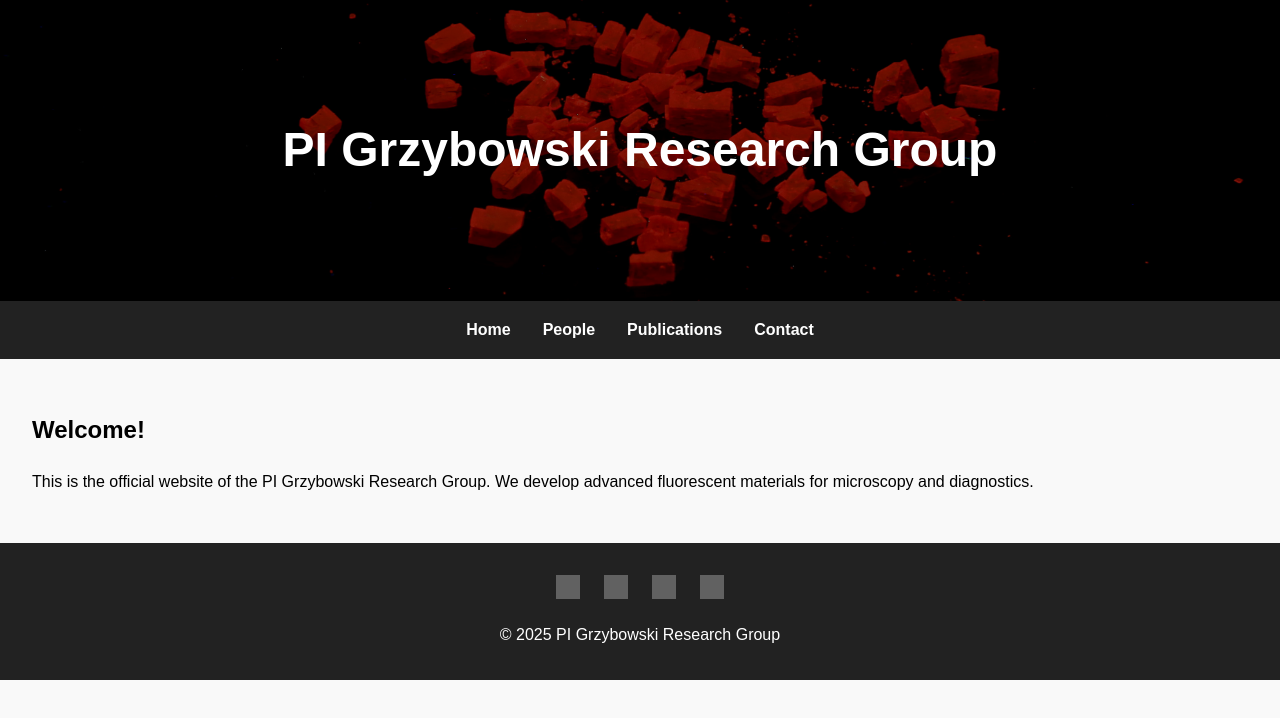
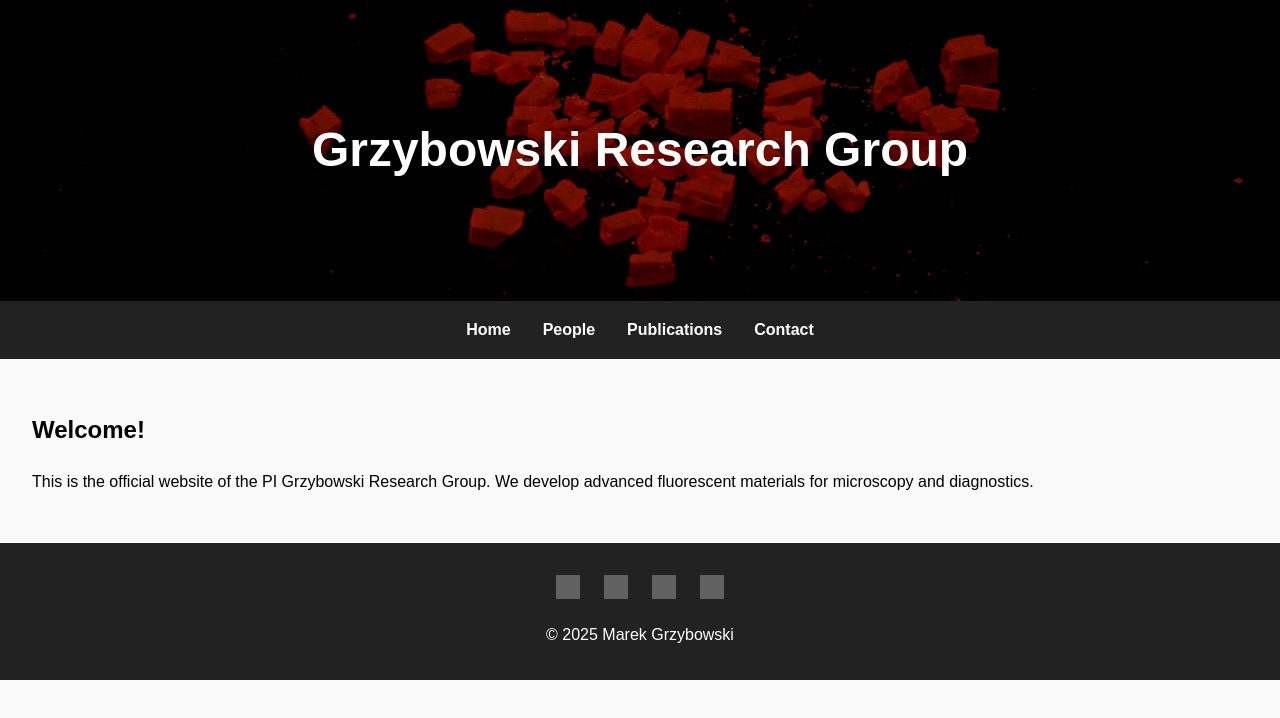
Before and after one commit to mrkgrb/pi-grzybowski.github.io, a plain HTML site: page index.html in a window 1280 px wide. Drawn offline with Linux system fonts and the light colour scheme; grey boxes are pictures that could not be loaded.

Commit message:
Update index.html

```diff
--- a/index.html
+++ b/index.html
@@ -3,12 +3,12 @@
 <head>
   <meta charset="UTF-8">
   <meta name="viewport" content="width=device-width, initial-scale=1.0">
-  <title>PI Grzybowski Research Group</title>
+  <title>Grzybowski Research Group</title>
   <link rel="stylesheet" href="style.css">
 </head>
 <body>
   <header>
-    <h1>PI Grzybowski Research Group</h1>
+    <h1>Grzybowski Research Group</h1>
   </header>
 
   <nav>
@@ -30,7 +30,7 @@
       <a href="https://bsky.app/" target="_blank"><img src="https://cdn.jsdelivr.net/gh/simple-icons/simple-icons/icons/bluesky.svg" alt="Bluesky"></a>
       <a href="https://orcid.org/0000-0001-6678-4950" target="_blank"><img src="https://cdn.jsdelivr.net/gh/simple-icons/simple-icons/icons/orcid.svg" alt="ORCID"></a>
     </div>
-    <p>&copy; 2025 PI Grzybowski Research Group</p>
+    <p>&copy; 2025 Marek Grzybowski</p>
   </footer>
 </body>
 </html>
```
